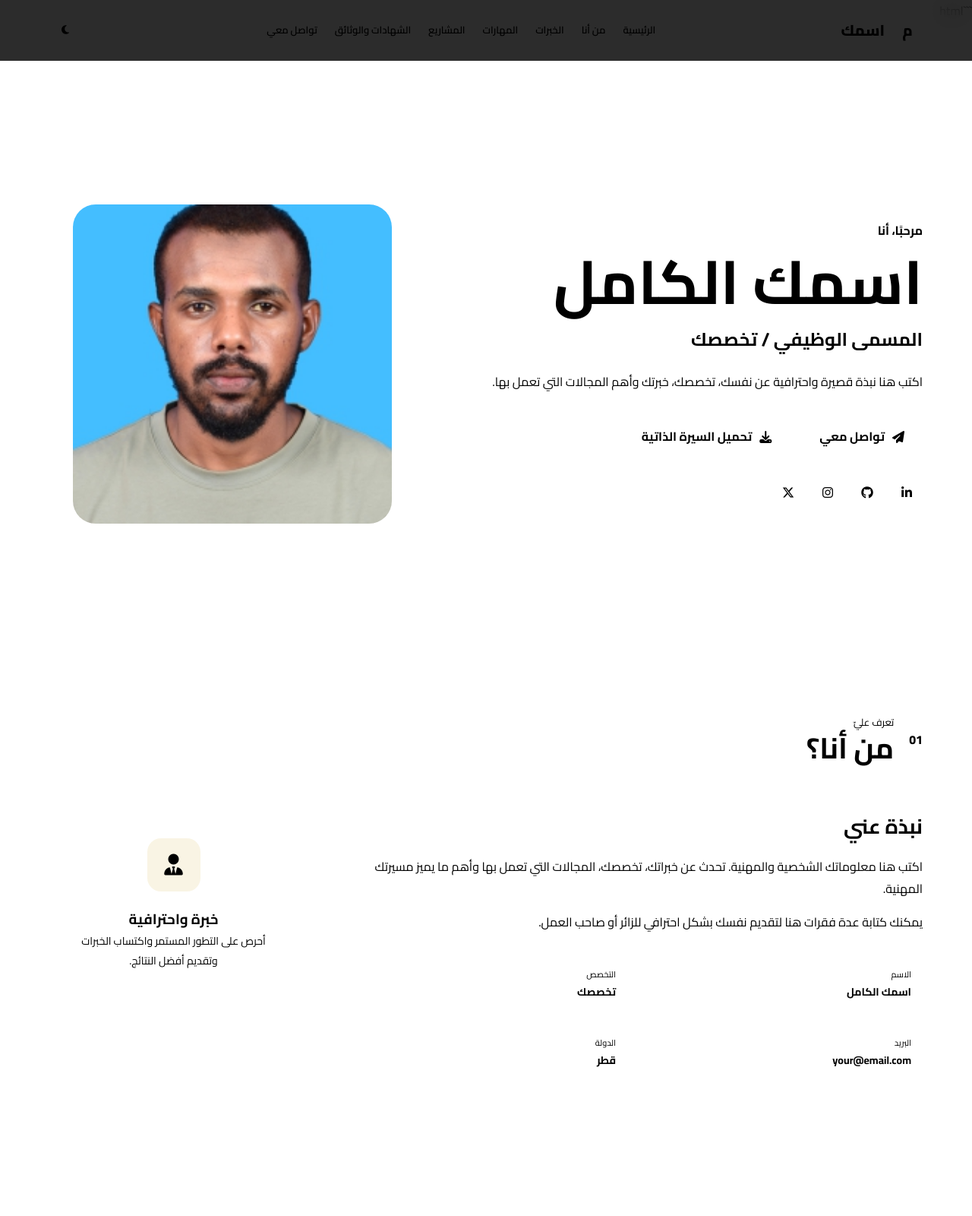
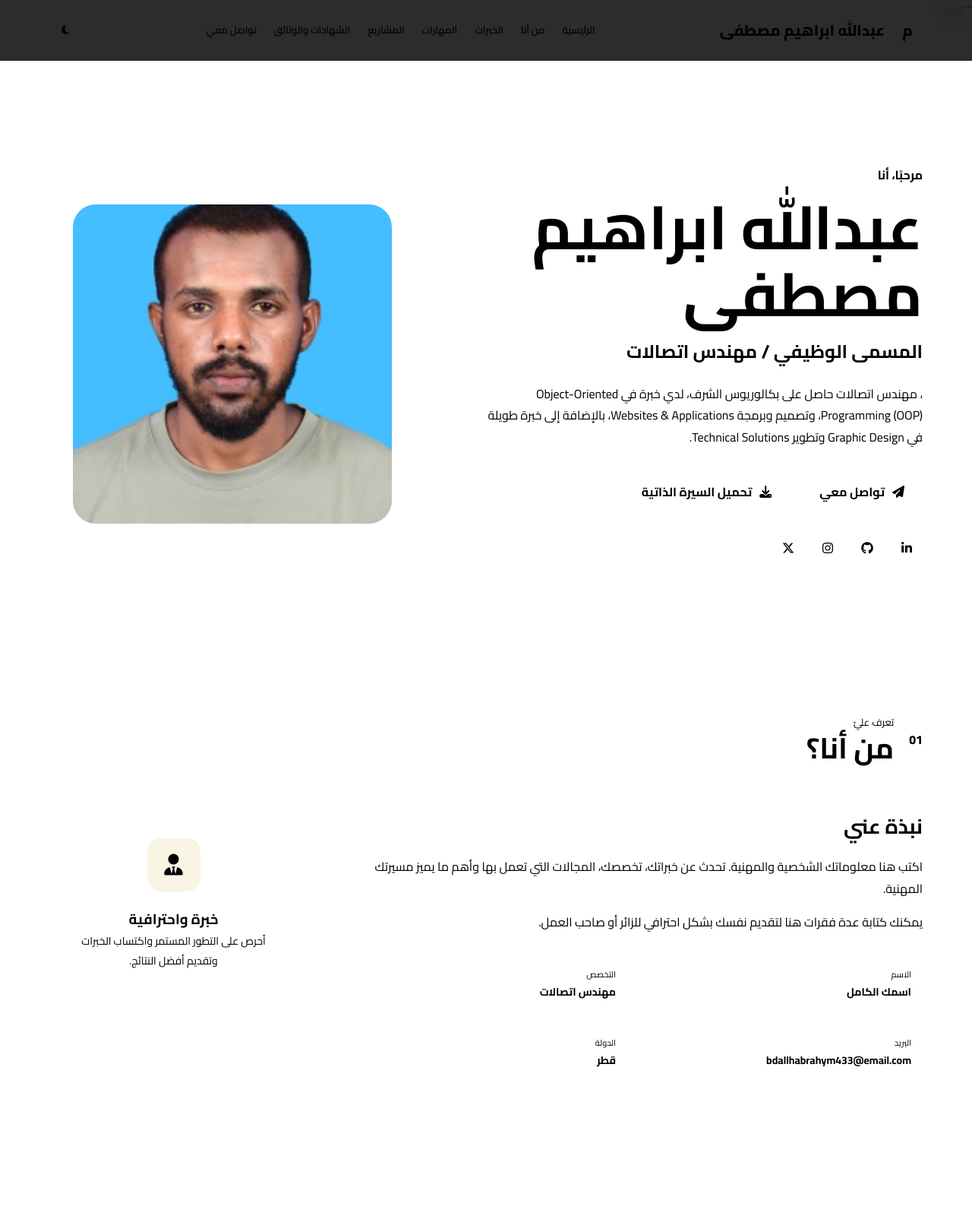
Before and after one commit to bdallhabrahym433-lgtm/abdo.com, a plain HTML site: page index.html in a window 1280 px wide. Shown: the top 1600 px of the page at 76% size. Drawn offline with Linux system fonts and the light colour scheme.

Commit message:
Update index.html

```diff
--- a/index.html
+++ b/index.html
@@ -47,7 +47,7 @@
 
             <span>م</span>
 
-            اسمك
+            عبدالله ابراهيم مصطفى
 
         </a>
 
@@ -127,19 +127,20 @@
 
 
             <h1>
-                اسمك الكامل
+               عبدالله ابراهيم مصطفى
             </h1>
 
 
             <h2>
-                المسمى الوظيفي / تخصصك
+                المسمى الوظيفي / مهندس اتصالات
             </h2>
 
 
             <p class="hero-description">
 
-                اكتب هنا نبذة قصيرة واحترافية عن نفسك،
-                تخصصك، خبرتك وأهم المجالات التي تعمل بها.
+                ،
+                مهندس اتصالات حاصل على بكالوريوس الشرف، لدي خبرة في Object-Oriented Programming (OOP)،
+                وتصميم وبرمجة Websites & Applications، بالإضافة إلى خبرة طويلة في Graphic Design وتطوير Technical Solutions.
 
             </p>
 
@@ -294,7 +295,7 @@
                         <span>التخصص</span>
 
                         <strong>
-                            تخصصك
+                            مهندس اتصالات
                         </strong>
 
                     </div>
@@ -305,7 +306,7 @@
                         <span>البريد</span>
 
                         <strong>
-                            your@email.com
+                            bdallhabrahym433@email.com
                         </strong>
 
                     </div>
@@ -1339,7 +1340,7 @@
                         </span>
 
                         <strong>
-                            your@email.com
+                            bdallhabrahym433@email.com
                         </strong>
 
                     </div>
@@ -1348,7 +1349,7 @@
 
 
 
-                <a href="tel:+97400000000"
+                <a href="tel:+97450263839"
                    class="contact-item">
 
                     <div class="contact-icon">
@@ -1364,7 +1365,7 @@
                         </span>
 
                         <strong>
-                            +974 0000 0000
+                            +974 5026 3839
                         </strong>
 
                     </div>
@@ -1373,7 +1374,7 @@
 
 
 
-                <a href="https://wa.me/97400000000"
+                <a href="https://wa.me/97450263839"
                    target="_blank"
                    class="contact-item">
 
@@ -1481,7 +1482,7 @@
         <div>
 
             <h3>
-                اسمك
+                عبدالله اباهيم مصطفى
             </h3>
 
             <p>
```
